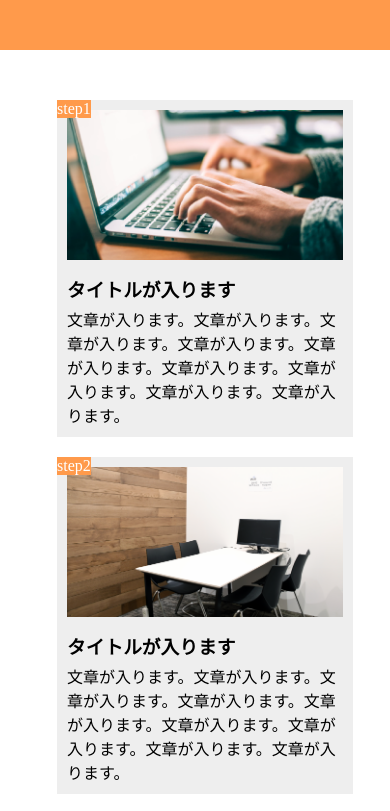
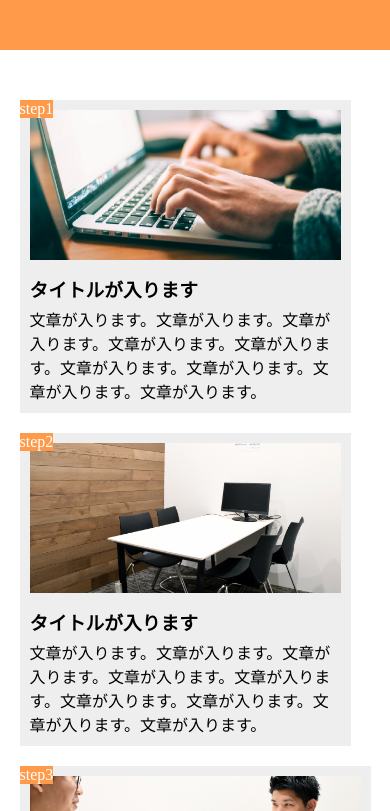
Before and after one commit to yut-hat/-1-1-, a plain HTML site: page index.html in a window 390 px wide. Shown: the top 811 px of the page. Drawn offline with Linux system fonts and the light colour scheme.

Commit message:
課題１の直し３回目

```diff
--- a/style.css
+++ b/style.css
@@ -19,7 +19,7 @@ main {
 
 .step-box {
   width: 300px;
-
+  margin-right: 20px;
   margin-bottom: 20px;
   padding: 10px;
   position: relative;
@@ -83,8 +83,8 @@ footer {
   }
 
   .step-box {
-    width: calc(90% - 20px);
-    margin-right: -20px;
+    width: 100%;
+
     margin-bottom: 20px;
   }
 }
```
